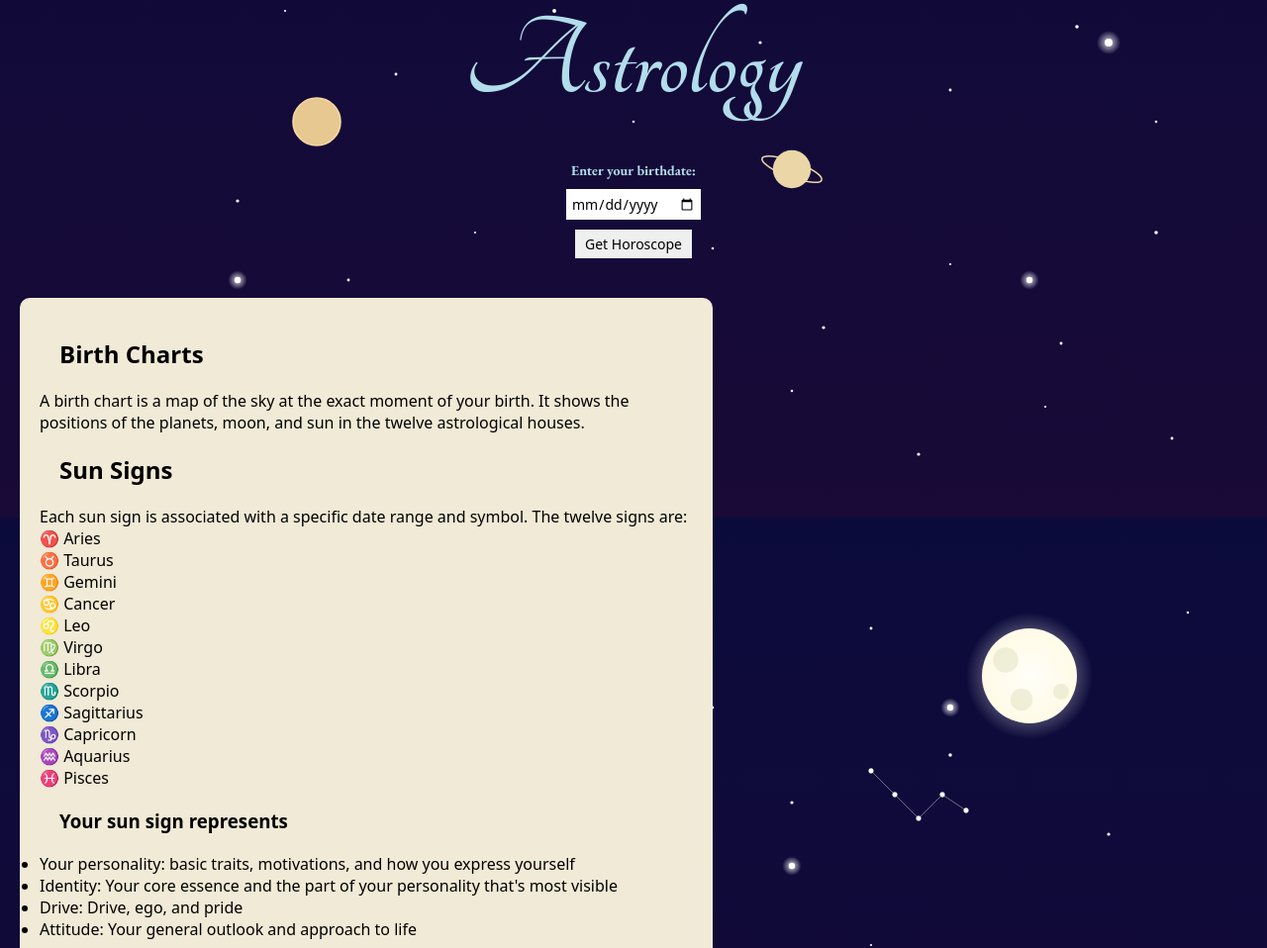
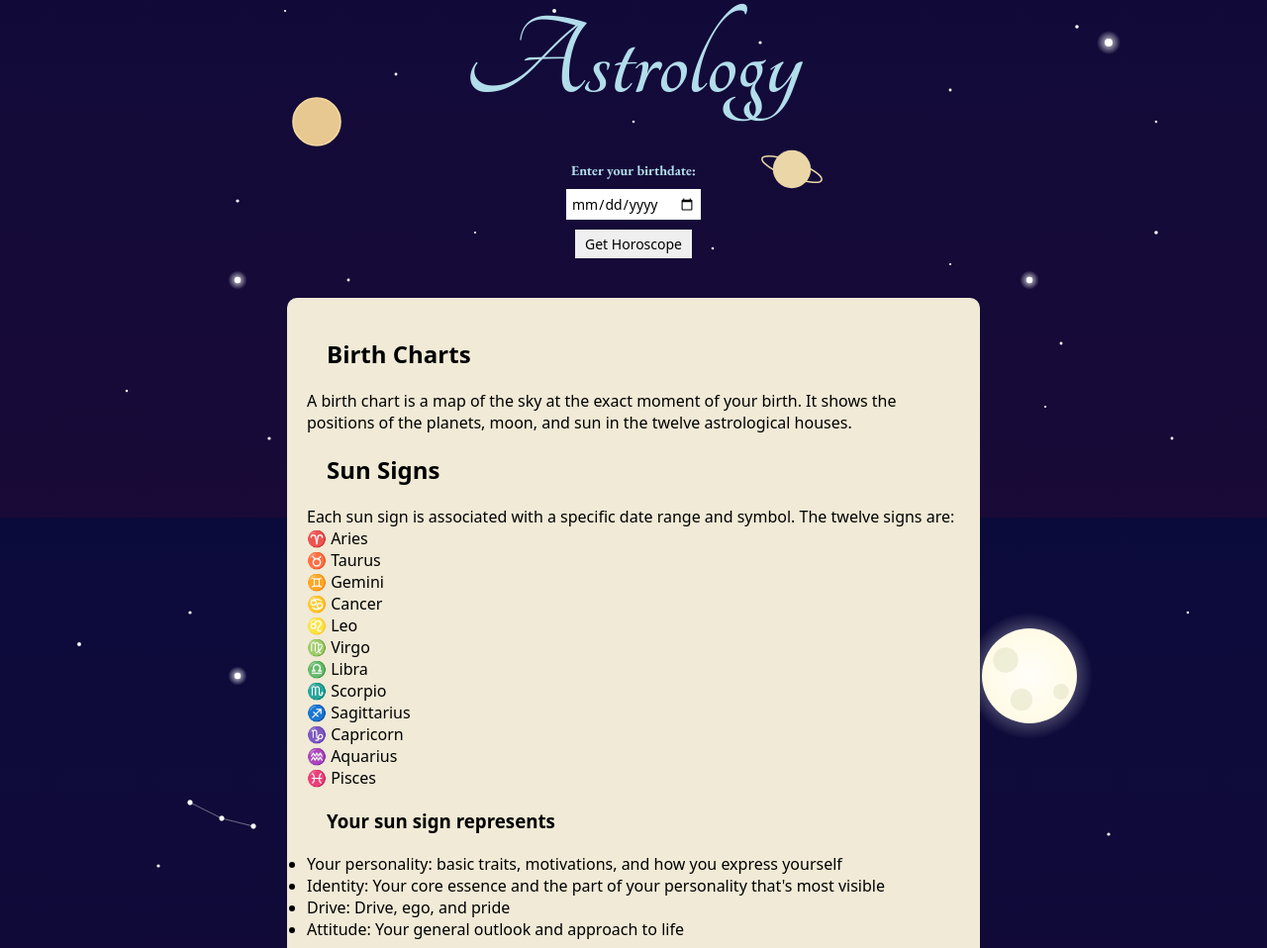
Before and after one commit to anewren21/astro.github.io, a plain HTML site: page index.html in a window 1280 px wide. Shown: the part 437-1395 px from the top of the page at 99% size. Drawn offline with nearby package versions, Linux system fonts and the light colour scheme.

Commit message:
Add files via upload

```diff
--- a/style.css
+++ b/style.css
@@ -17,7 +17,7 @@ body {
 }
 .sectionbackground {
     background-color: #f0ead6; /* Light beige */
-    margin; 10px auto;
+    margin: 10px auto;
     padding: 20px;
     border-radius: 10px;
     max-width: 700px;
```
